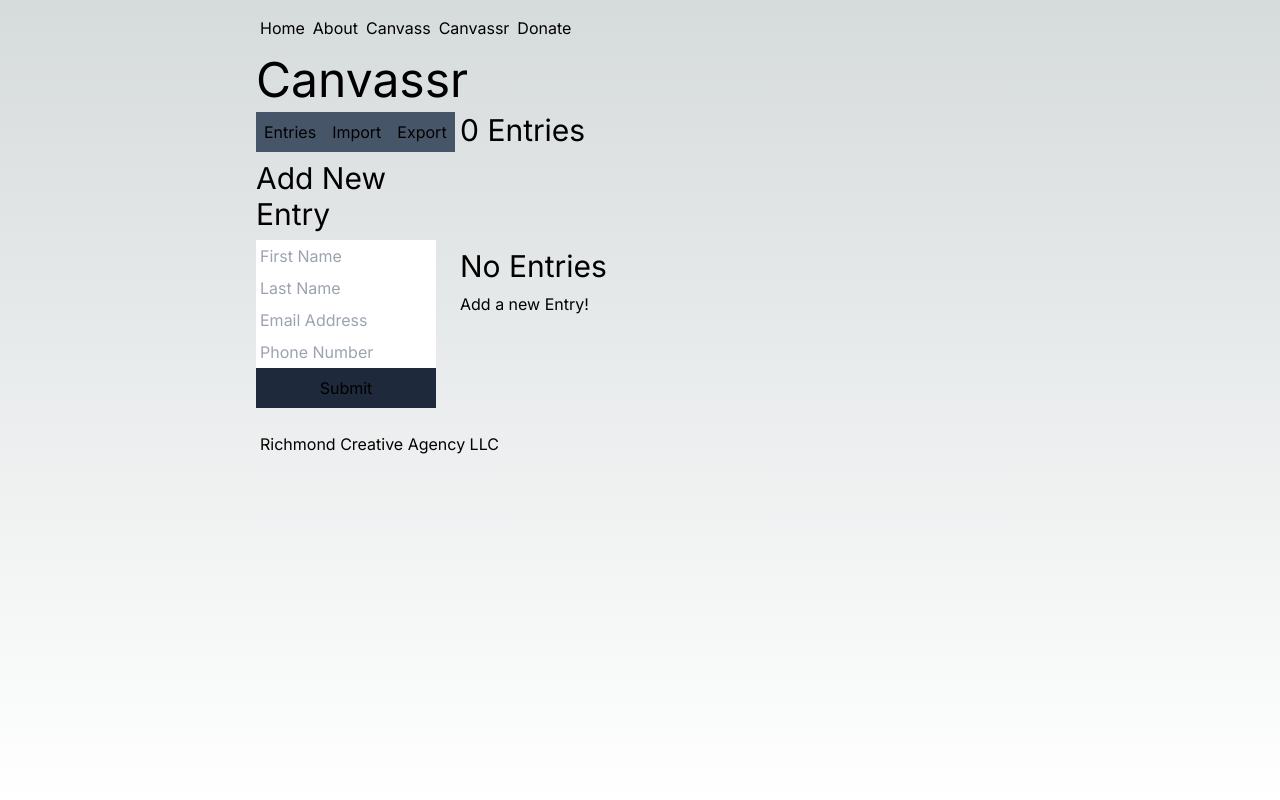
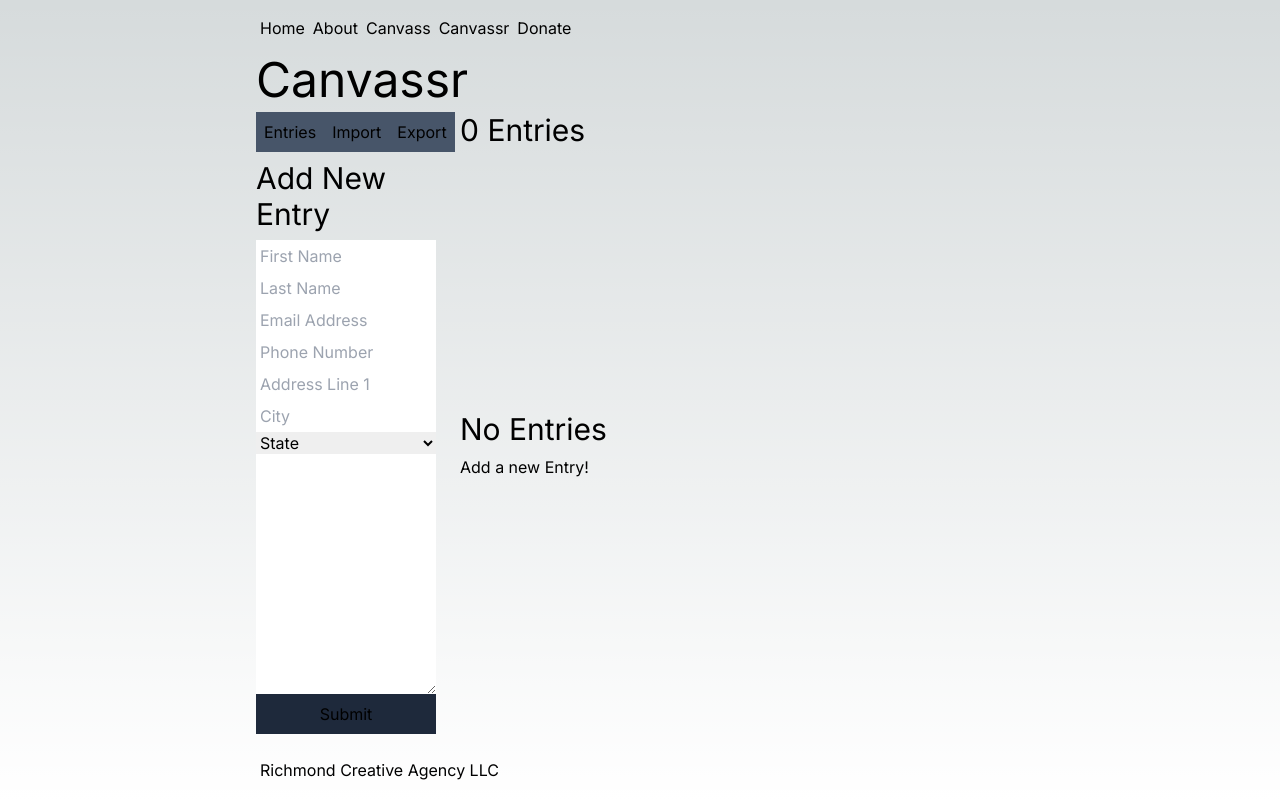
Before and after one commit to Richmond-Creative-Agency/fieldagent, a Next.js app: page /tool/canvassr in a window 1280 px wide. Built offline with nearby package versions, Linux system fonts and the light colour scheme.

Commit message:
feature: add refs and new inputs

```diff
--- a/src/app/tool/canvassr/CanvassForm.jsx
+++ b/src/app/tool/canvassr/CanvassForm.jsx
@@ -3,10 +3,15 @@ import H2 from '../../ui/typography/H2';
 import CanvassInput from './CanvassInput';
 import CanvassButton from './CanvassButton';
 export default function CanvassForm({ formAction }) {
+  // TODO: #1 Ref refactor this.
   let firstNameRef = useRef(null);
   let lastNameRef = useRef(null);
   let phoneRef = useRef(null);
   let emailRef = useRef(null);
+  let addressRef = useRef(null);
+  let cityRef = useRef(null);
+  let stateRef = useRef(null);
+  let noteRef = useRef(null);
 
   function clearInputs() {
     firstNameRef.current.value = '';
@@ -41,6 +46,22 @@ export default function CanvassForm({ formAction }) {
         placeholder="Phone Number"
         type="number"
       />
+      <CanvassInput
+        className="text-slate-600 p-1"
+        ref={addressRef}
+        placeholder="Address Line 1"
+        type="text"
+      />
+      <CanvassInput
+        className="text-slate-600 p-1"
+        ref={cityRef}
+        placeholder="City"
+        type="text"
+      />
+      <select ref={stateRef}>
+        <option>State</option>
+      </select>
+      <textarea ref={noteRef} cols="10" rows="10"></textarea>
       <CanvassButton
         onClick={() => {
           let newFirstName = firstNameRef.current.value;
@@ -53,6 +74,7 @@ export default function CanvassForm({ formAction }) {
             phone: newPhone.trim(),
             email: newEmail.trim(),
           };
+          // TODO: #2 Error message if fields empty
           if (!newFirstName || !newLastName || !newEmail) return;
           clearInputs();
           formAction(entry);
```
